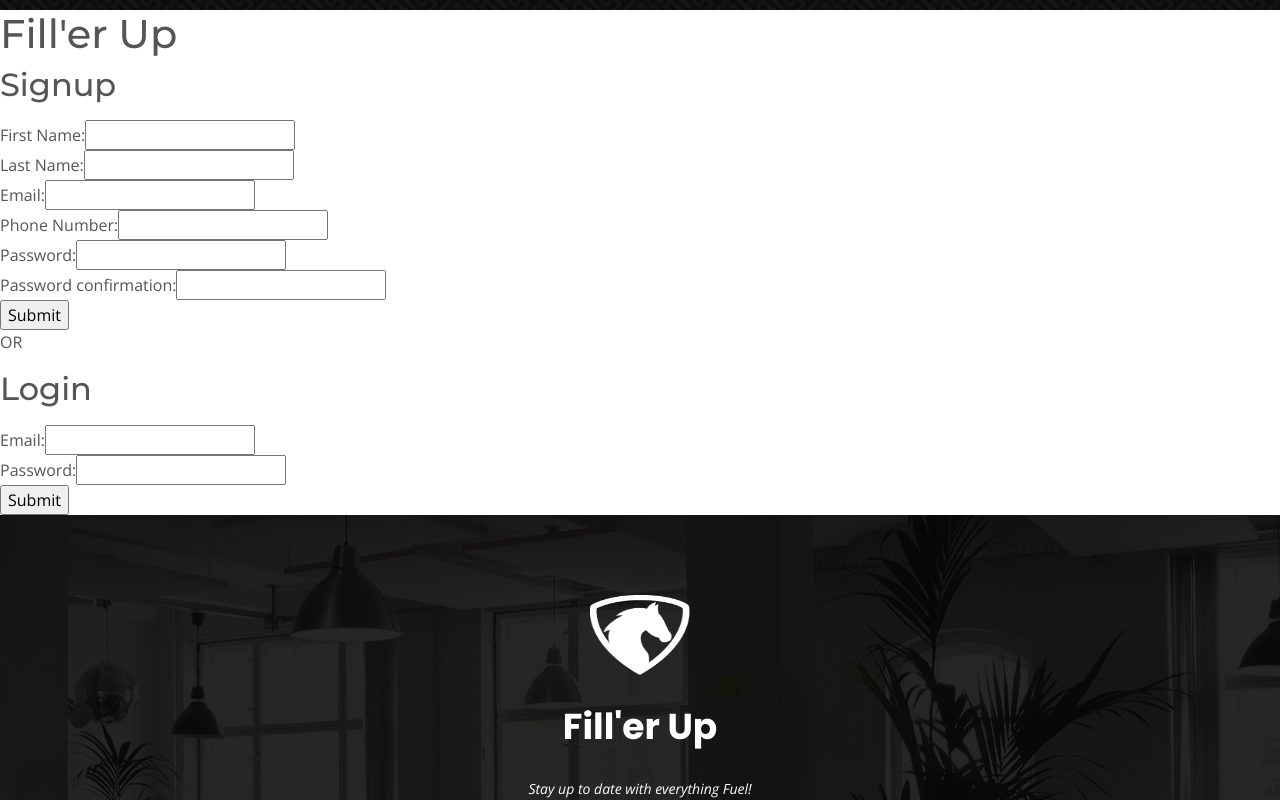
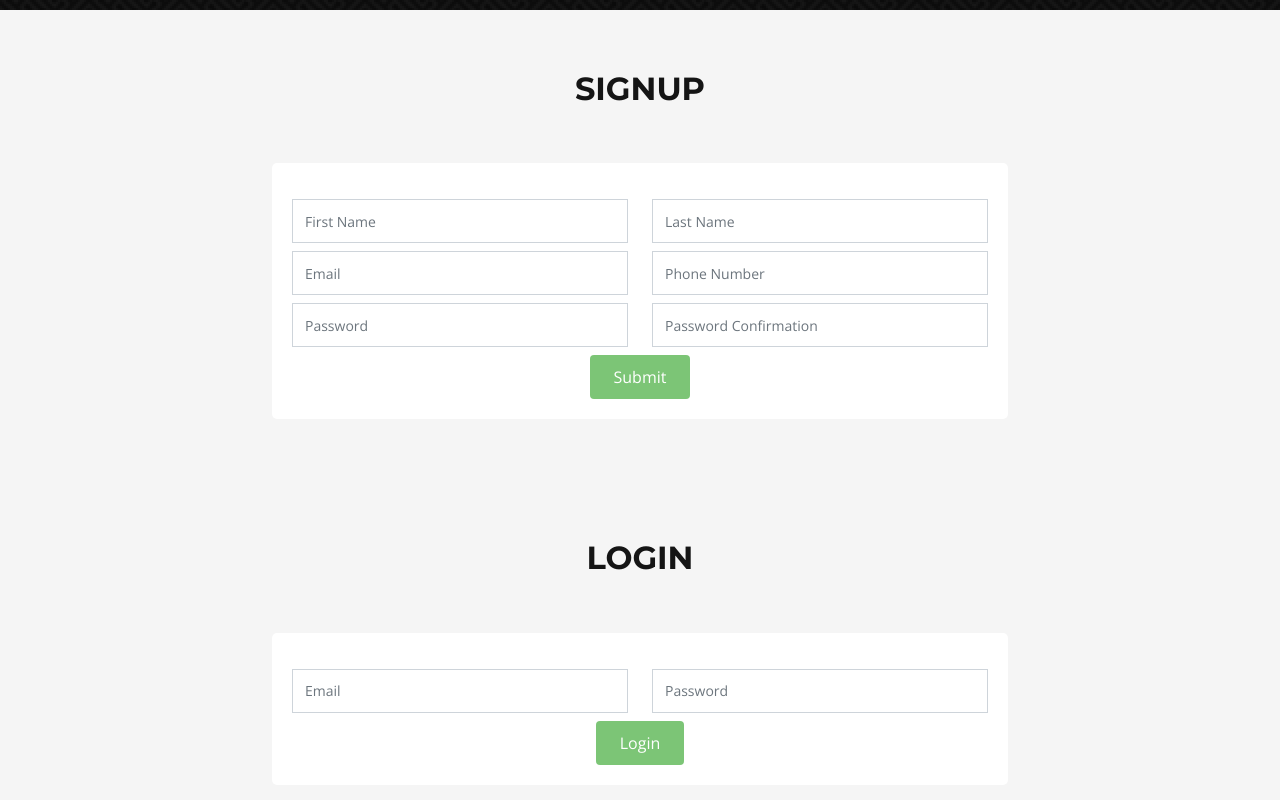
Before and after one commit to curtis-alexander/filler-up-frontend, a Vue app: page / in a window 1280 px wide. Shown: the part 880-1680 px from the top of the page. Built offline with nearby package versions, Linux system fonts and the light colour scheme.

Commit message:
style signup/login page w/ theme form

```diff
--- a/src/views/Signup.vue
+++ b/src/views/Signup.vue
@@ -10,58 +10,72 @@
       </div>
     </section>
     <!-- End Hero -->
-    <div class="signup">
-      <form v-on:submit.prevent="signup()">
-        <h1>Fill'er Up</h1>
+    <!-- ======= Signup Section ======= -->
+    <section id="contact" class="contact section-bg">
+      <div class="container">
+        <div class="section-title">
           <h2>Signup</h2>
+        </div>
+        <div class="row justify-content-center">
+          <div class="col-lg-8 mt-5 mt-lg-0">
+            <form action="forms/contact.php" method="post" role="form" class="php-email-form" data-aos="fade-left" v-on:submit.prevent="signup()">
               <ul>
                 <li v-for="error in errors" v-bind:key="error">{{ error }}</li>
               </ul>
-        <div>
-          <label>First Name:</label>
-          <input type="text" v-model="newUserParams.first_name" />
+              <div class="row">
+                <div class="col-md-6 form-group">
+                  <input type="text" v-model="newUserParams.first_name" class="form-control" placeholder="First Name" required>
                 </div>
-        <div>
-          <label>Last Name:</label>
-          <input type="text" v-model="newUserParams.last_name" />
+                <div class="col-md-6 form-group">
+                  <input type="text" v-model="newUserParams.last_name" class="form-control" placeholder="Last Name" required>
                 </div>
-        <div>
-          <label>Email:</label>
-          <input type="email" v-model="newUserParams.email" />
+                <div class="col-md-6 form-group mt-3 mt-md-0">
+                  <input type="email" v-model="newUserParams.email" class="form-control" placeholder="Email" required>
                 </div>
-        <div>
-          <label>Phone Number:</label>
-          <input type="text" v-model="newUserParams.phone_number" />
+                <div class="col-md-6 form-group">
+                  <input type="text" v-model="newUserParams.phone_number" class="form-control" placeholder="Phone Number" required>
                 </div>
-        <div>
-          <label>Password:</label>
-          <input type="password" v-model="newUserParams.password" />
+                <div class="col-md-6 form-group">
+                  <input type="password" v-model="newUserParams.password" class="form-control" placeholder="Password" required>
                 </div>
-        <div>
-          <label>Password confirmation:</label>
-          <input type="password" v-model="newUserParams.password_confirmation" />
+                <div class="col-md-6 form-group">
+                  <input type="password" v-model="newUserParams.password_confirmation" class="form-control" placeholder="Password Confirmation" required>
                 </div>
-        <input type="submit" value="Submit" />
+              </div>
+              <div class="text-center"><button type="submit">Submit</button></div>
             </form>
           </div>
-    <p> {{ "OR" }}</p>
-    <div class="login">
-      <form v-on:submit.prevent="login()">
+        </div>
+      </div>
+    </section>
+    <!-- End Signup Section -->
+    <!-- ======= Login Section ======= -->
+    <section id="contact" class="contact section-bg">
+      <div class="container">
+        <div class="section-title">
           <h2>Login</h2>
+        </div>
+        <div class="row justify-content-center">
+          <div class="col-lg-8 mt-5 mt-lg-0">
+            <form action="forms/contact.php" method="post" role="form" class="php-email-form" data-aos="fade-left" v-on:submit.prevent="login()">
             <ul>
               <li v-for="error in errors" v-bind:key="error">{{ error }}</li>
             </ul>
-        <div>
-          <label>Email:</label>
-          <input type="email" v-model="newSessionParams.email" />
+              <div class="row">
+                <div class="col-md-6 form-group mt-3 mt-md-0">
+                  <input type="email" v-model="newSessionParams.email" class="form-control" placeholder="Email" required>
                 </div>
-        <div>
-          <label>Password:</label>
-          <input type="password" v-model="newSessionParams.password" />
+                <div class="col-md-6 form-group">
+                  <input type="password" v-model="newSessionParams.password" class="form-control" placeholder="Password" required>
                 </div>
-        <input type="submit" value="Submit" />
+              </div>
+              <div class="text-center"><button type="submit">Login</button></div>
             </form>
           </div>
+        </div>
+      </div>
+    </section>
+    <!-- End Login Section -->
   </div>
 </template>
 
```
Lines whose indentation alone changed are shown as unchanged.
